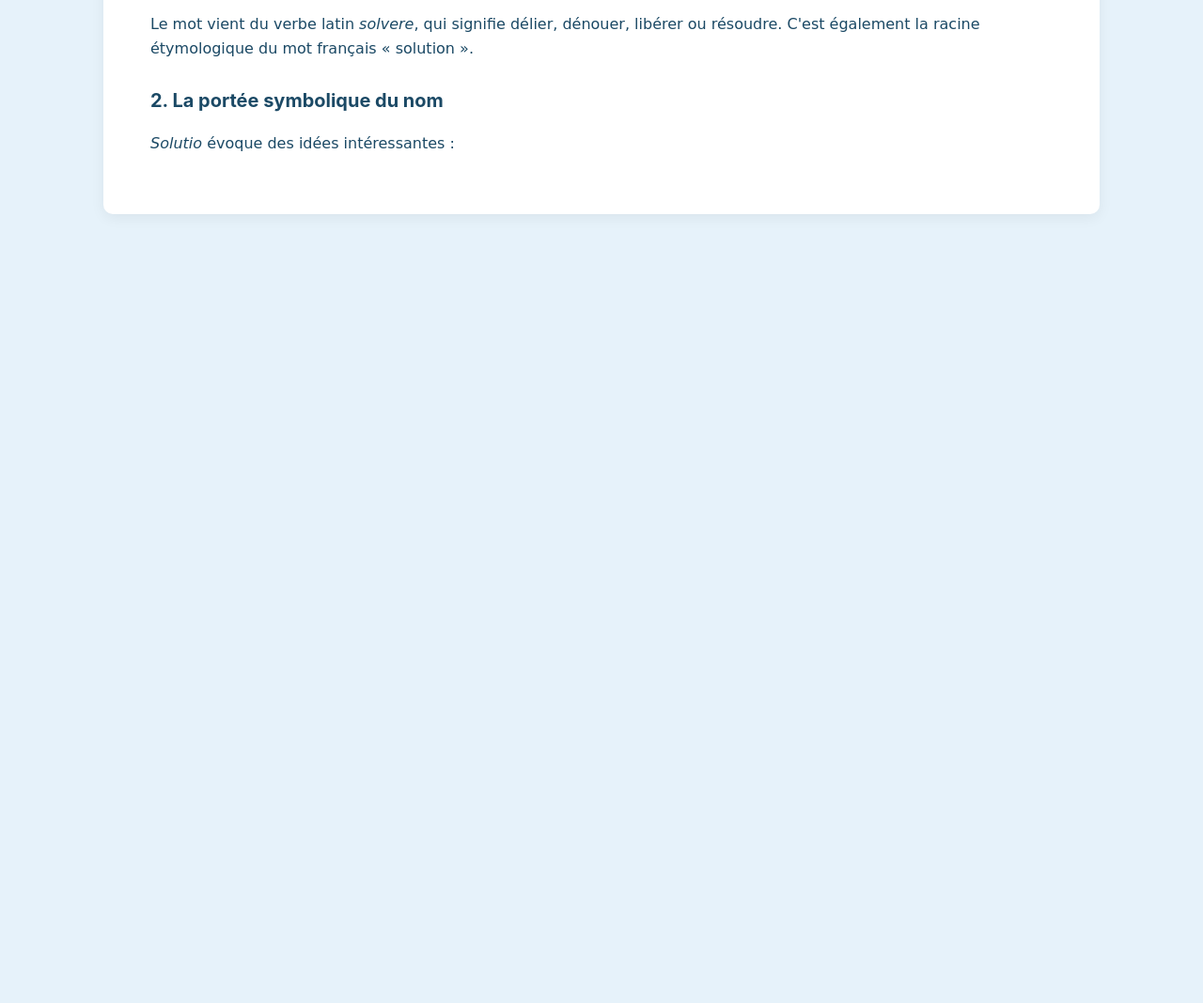
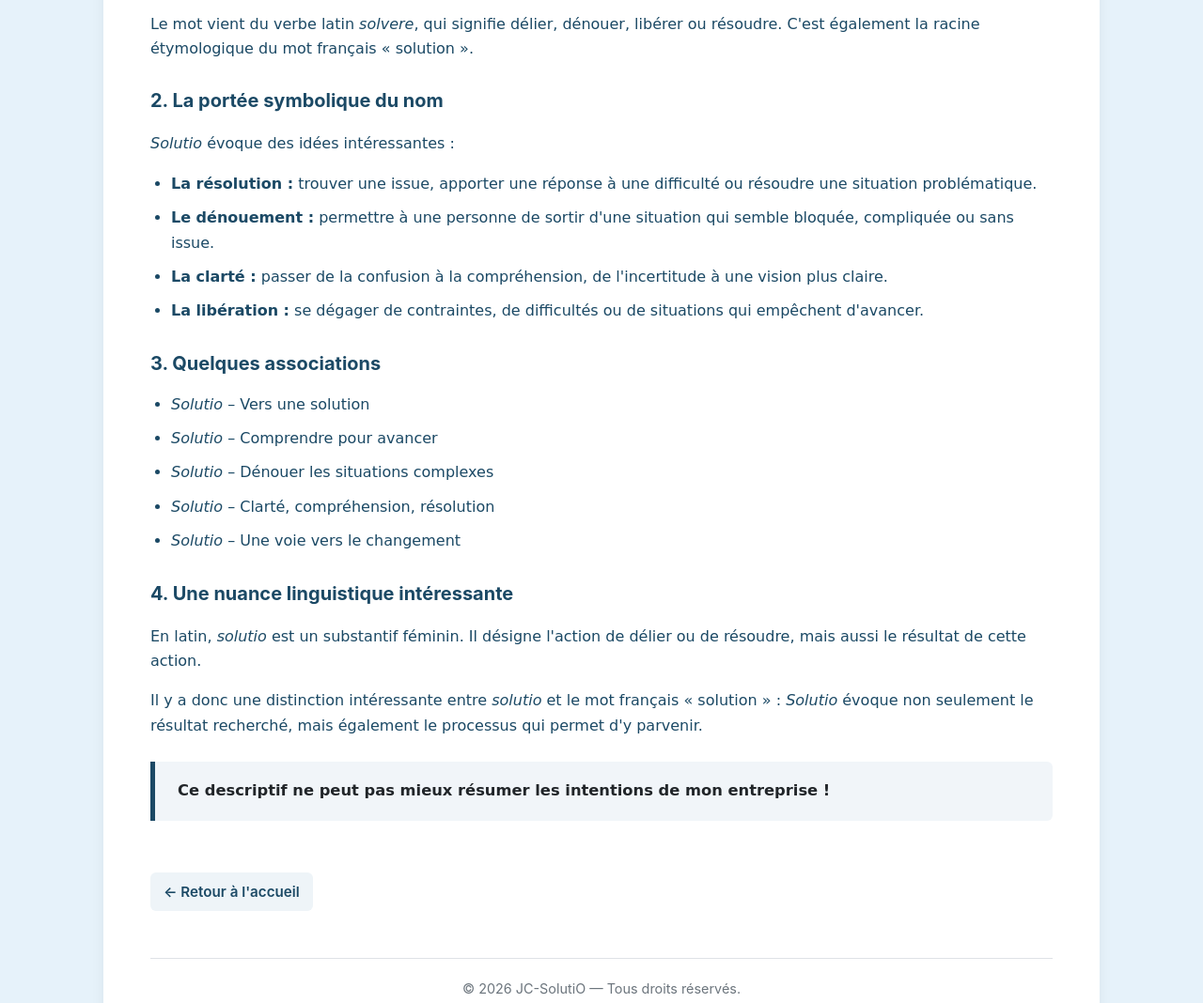
Before and after one commit to JC-SolutiO/JC-SolutiO, a plain HTML site: page Origine.html in a window 1280 px wide. Shown: the part 1398-2466 px from the top of the page at 94% size. Before the commit the page ends 1666 px from the top, so only its background shows below. Drawn offline with Linux system fonts and the light colour scheme.

Commit message:
Update Origine.html

```diff
--- a/Origine.html
+++ b/Origine.html
@@ -280,3 +280,40 @@
                 <em>Solutio</em> évoque des idées intéressantes :
             </p>
             <ul>
+                <li><strong>La résolution :</strong> trouver une issue, apporter une réponse à une difficulté ou résoudre une situation problématique.</li>
+                <li><strong>Le dénouement :</strong> permettre à une personne de sortir d'une situation qui semble bloquée, compliquée ou sans issue.</li>
+                <li><strong>La clarté :</strong> passer de la confusion à la compréhension, de l'incertitude à une vision plus claire.</li>
+                <li><strong>La libération :</strong> se dégager de contraintes, de difficultés ou de situations qui empêchent d'avancer.</li>
+            </ul>
+
+            <h2>3. Quelques associations</h2>
+            <ul>
+                <li><em>Solutio</em> – Vers une solution</li>
+                <li><em>Solutio</em> – Comprendre pour avancer</li>
+                <li><em>Solutio</em> – Dénouer les situations complexes</li>
+                <li><em>Solutio</em> – Clarté, compréhension, résolution</li>
+                <li><em>Solutio</em> – Une voie vers le changement</li>
+            </ul>
+
+            <h2>4. Une nuance linguistique intéressante</h2>
+            <p>
+                En latin, <em>solutio</em> est un substantif féminin. Il désigne l'action de délier ou de résoudre, mais aussi le résultat de cette action.
+            </p>
+            <p>
+                Il y a donc une distinction intéressante entre <em>solutio</em> et le mot français « solution » : <em>Solutio</em> évoque non seulement le résultat recherché, mais également le processus qui permet d'y parvenir.
+            </p>
+        </div>
+
+        <div class="encadre-conclusion">
+            Ce descriptif ne peut pas mieux résumer les intentions de mon entreprise !
+        </div>
+
+        <a href="index.html" class="retour-accueil">&larr; Retour à l'accueil</a>
+
+        <footer>
+            &copy; 2026 JC-SolutiO — Tous droits réservés.
+        </footer>
+    </div>
+
+</body>
+</html>
```
